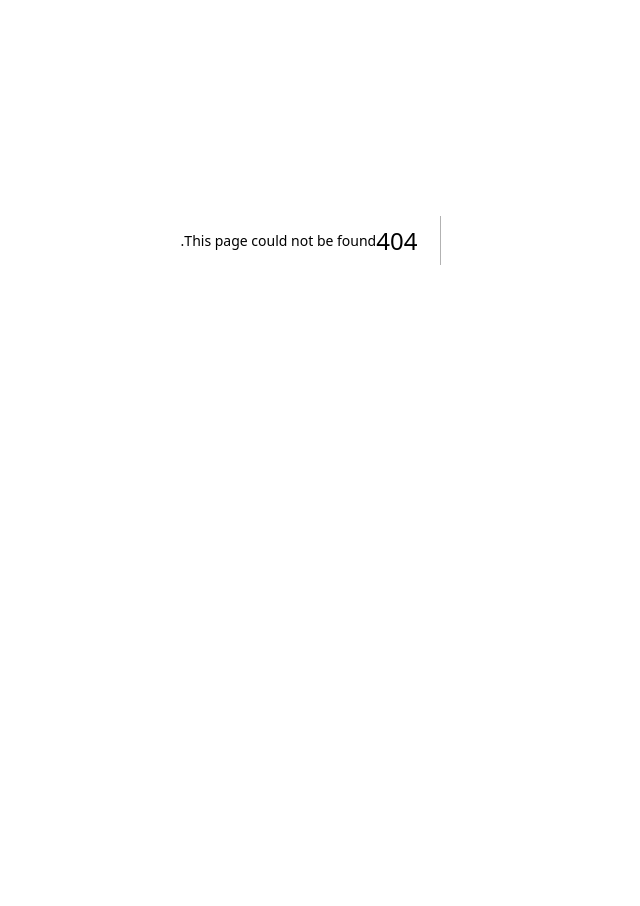
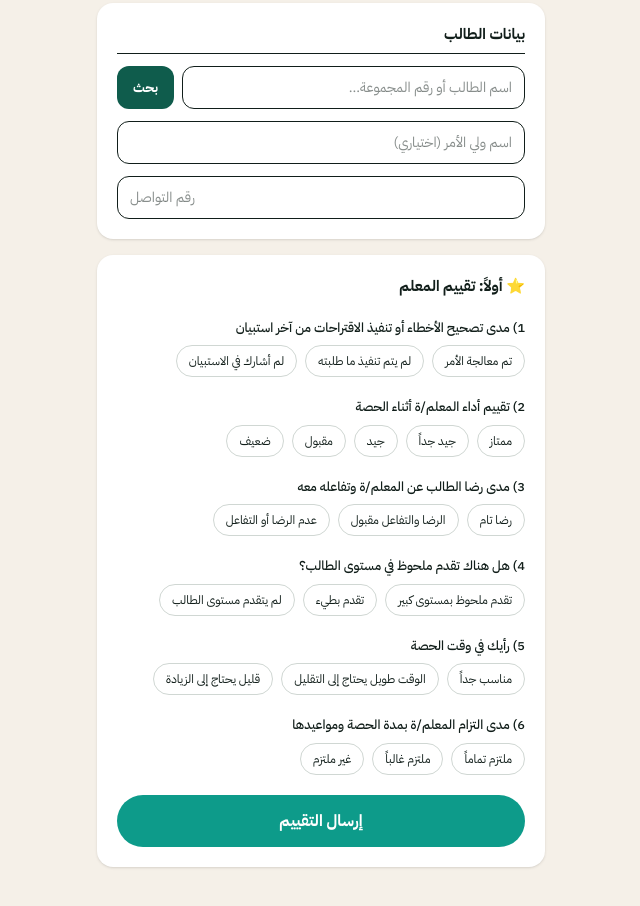
Before and after one commit to aizhari1/ashbal-islam, a Next.js app: page /evaluate in a window 1280 px wide. Before the commit this address had no page. Shown: the part 160-1066 px from the top of the page, without its empty margins (319-959 px from the left). Before the commit the page ends 800 px from the top, so only its background shows below. Built offline with nearby package versions, Linux system fonts and the light colour scheme.

Commit message:
feat: public parent monthly evaluation form like original

```diff
--- /dev/null
+++ b/src/app/evaluate/page.tsx
@@ -0,0 +1,129 @@
+'use client'
+
+import { useState, useTransition } from 'react'
+import { createClient } from '@/lib/supabase/client'
+
+const MONTH = 'تقييم شهر أكتوبر 2026'
+
+const Q_TEACHER = [
+  { id: 'q1', label: '1) مدى تصحيح الأخطاء أو تنفيذ الاقتراحات من آخر استبيان', options: ['تم معالجة الأمر', 'لم يتم تنفيذ ما طلبته', 'لم أشارك في الاستبيان'] },
+  { id: 'q2', label: '2) تقييم أداء المعلم/ة أثناء الحصة', options: ['ممتاز', 'جيد جداً', 'جيد', 'مقبول', 'ضعيف'] },
+  { id: 'q3', label: '3) مدى رضا الطالب عن المعلم/ة وتفاعله معه', options: ['رضا تام', 'الرضا والتفاعل مقبول', 'عدم الرضا أو التفاعل'] },
+  { id: 'q4', label: '4) هل هناك تقدم ملحوظ في مستوى الطالب؟', options: ['تقدم ملحوظ بمستوى كبير', 'تقدم بطيء', 'لم يتقدم مستوى الطالب'] },
+  { id: 'q5', label: '5) رأيك في وقت الحصة', options: ['مناسب جداً', 'الوقت طويل يحتاج إلى التقليل', 'قليل يحتاج إلى الزيادة'] },
+  { id: 'q6', label: '6) مدى التزام المعلم/ة بمدة الحصة ومواعيدها', options: ['ملتزم تماماً', 'ملتزم غالباً', 'غير ملتزم'] },
+]
+
+export default function PublicEvaluatePage() {
+  const [done, setDone] = useState(false)
+  const [query, setQuery] = useState('')
+  const [parentName, setParentName] = useState('')
+  const [phone, setPhone] = useState('')
+  const [studentId, setStudentId] = useState<string | null>(null)
+  const [studentName, setStudentName] = useState('')
+  const [answers, setAnswers] = useState<Record<string, string>>({})
+  const [results, setResults] = useState<{ id: string; code: string; name: string }[]>([])
+  const [isPending, startTransition] = useTransition()
+  const [msg, setMsg] = useState('')
+
+  function search() {
+    if (!query.trim()) return
+    startTransition(async () => {
+      const supabase = createClient()
+      const q = query.trim()
+      const { data } = await supabase.from('students').select('id, code, name').or(`name.ilike.%${q}%,code.ilike.%${q}%`).limit(10)
+      setResults(data ?? [])
+    })
+  }
+
+  function pick(s: { id: string; code: string; name: string }) {
+    setStudentId(s.id)
+    setStudentName(`${s.code} — ${s.name}`)
+    setResults([])
+    setQuery(s.name)
+  }
+
+  function submit() {
+    if (!studentId) { setMsg('اختر الطالب أولاً'); return }
+    startTransition(async () => {
+      const supabase = createClient()
+      const { error } = await supabase.from('activity_log').insert({
+        action: 'parent_evaluation',
+        entity_type: 'student',
+        entity_id: studentId,
+        details: { month: MONTH, parent_name: parentName, phone, student_name: studentName, answers },
+      })
+      if (error) setMsg(error.message)
+      else setDone(true)
+    })
+  }
+
+  if (done) {
+    return (
+      <main className="min-h-dvh bg-[#f5f0e8] flex flex-col items-center p-4">
+        <div className="w-full max-w-md bg-[#0f5c4c] text-white rounded-2xl p-5 mb-4">
+          <span className="text-[11px] bg-white/20 px-2 py-0.5 rounded-full">{MONTH}</span>
+          <h1 className="text-[18px] font-bold mt-2">التقييم الشهري لأولياء الأمور</h1>
+        </div>
+        <div className="w-full max-w-md bg-white rounded-2xl p-8 text-center shadow-sm">
+          <div className="text-4xl mb-2">🎉</div>
+          <h2 className="text-[18px] font-bold">شكراً لتقييمك!</h2>
+          <p className="text-[13px] text-[#6f7974] mt-2">تم استلام تقييمك لشهر أكتوبر 2026 بنجاح.</p>
+          <button type="button" onClick={() => { setDone(false); setAnswers({}); setStudentId(null) }}
+            className="mt-6 w-full bg-[#0d9b8a] text-white py-3 rounded-full font-bold">تقييم آخر</button>
+        </div>
+      </main>
+    )
+  }
+
+  return (
+    <main className="min-h-dvh bg-[#f5f0e8] flex flex-col items-center p-4 pb-16">
+      <div className="w-full max-w-md bg-[#0f5c4c] text-white rounded-2xl p-5 mb-4">
+        <span className="text-[11px] bg-white/20 px-2 py-0.5 rounded-full">{MONTH}</span>
+        <h1 className="text-[18px] font-bold mt-3">التقييم الشهري لأولياء الأمور</h1>
+        <p className="text-[12px] text-white/85 mt-2 leading-relaxed">سعداء بشراكتنا مع حضرتك. عند وجود أي مشكلة لا تتردد في إخبارنا.</p>
+      </div>
+
+      <div className="w-full max-w-md bg-white rounded-2xl p-5 shadow-sm space-y-3 mb-4">
+        <h2 className="font-bold text-[15px] border-b pb-2">بيانات الطالب</h2>
+        <div className="flex gap-2">
+          <input value={query} onChange={(e) => setQuery(e.target.value)} placeholder="اسم الطالب أو رقم المجموعة..."
+            className="flex-1 border rounded-xl px-3 py-2.5 text-[14px]" />
+          <button type="button" onClick={search} className="bg-[#0f5c4c] text-white px-4 rounded-xl text-[13px] font-bold">بحث</button>
+        </div>
+        {results.length > 0 && (
+          <div className="border rounded-xl divide-y max-h-40 overflow-auto">
+            {results.map((s) => (
+              <button key={s.id} type="button" onClick={() => pick(s)} className="w-full text-right px-3 py-2 text-[13px]">{s.code} — {s.name}</button>
+            ))}
+          </div>
+        )}
+        {studentName && <p className="text-[13px] text-[#0f5c4c] font-semibold">المختار: {studentName}</p>}
+        <input value={parentName} onChange={(e) => setParentName(e.target.value)} placeholder="اسم ولي الأمر (اختياري)" className="w-full border rounded-xl px-3 py-2.5 text-[14px]" />
+        <input value={phone} onChange={(e) => setPhone(e.target.value)} placeholder="رقم التواصل" dir="ltr" className="w-full border rounded-xl px-3 py-2.5 text-[14px]" />
+      </div>
+
+      <div className="w-full max-w-md bg-white rounded-2xl p-5 shadow-sm space-y-5">
+        <h2 className="font-bold text-[15px]">⭐ أولاً: تقييم المعلم</h2>
+        {Q_TEACHER.map((q) => (
+          <div key={q.id}>
+            <p className="text-[13px] font-medium mb-2">{q.label}</p>
+            <div className="flex flex-wrap gap-2">
+              {q.options.map((opt) => (
+                <button key={opt} type="button" onClick={() => setAnswers((a) => ({ ...a, [q.id]: opt }))}
+                  className={`px-3 py-1.5 rounded-full text-[12px] border ${answers[q.id] === opt ? 'bg-[#0f5c4c] text-white border-[#0f5c4c]' : 'bg-white border-[#d0d7d3]'}`}>
+                  {opt}
+                </button>
+              ))}
+            </div>
+          </div>
+        ))}
+        {msg && <p className="text-[13px] text-[#ba1a1a]">{msg}</p>}
+        <button type="button" onClick={submit} disabled={isPending}
+          className="w-full bg-[#0d9b8a] text-white py-3.5 rounded-full font-bold disabled:opacity-50">
+          {isPending ? 'جاري الإرسال...' : 'إرسال التقييم'}
+        </button>
+      </div>
+    </main>
+  )
+}
```
